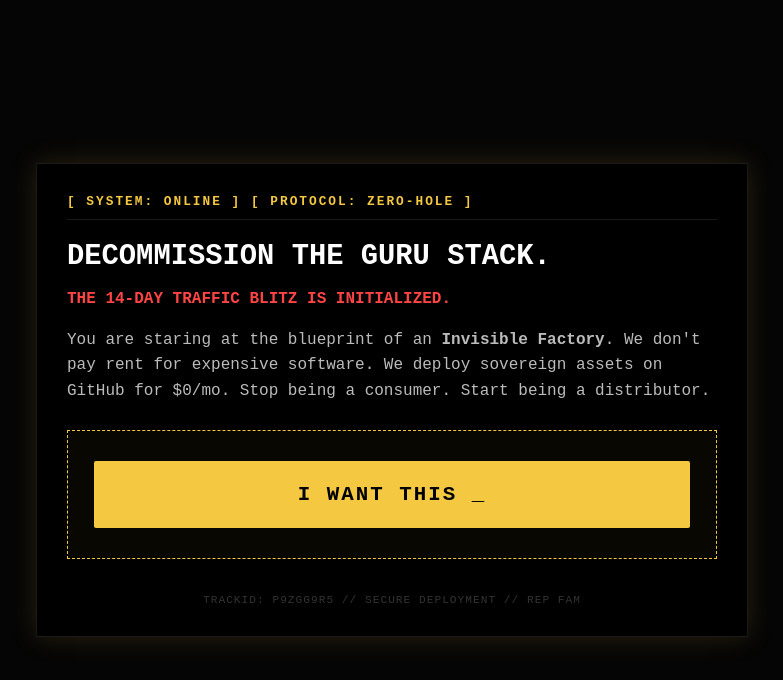
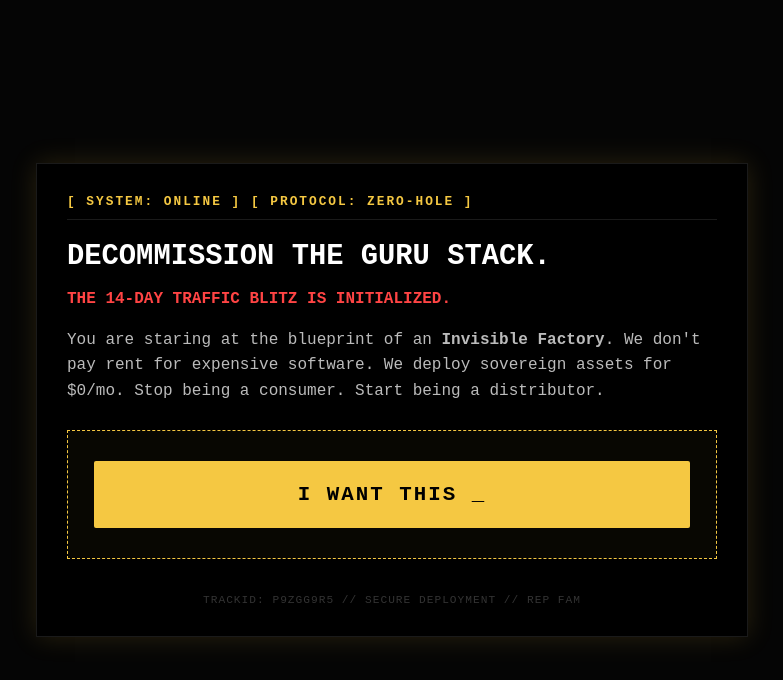
Before and after one commit to ceoboney-create/INDUSTRIAL-SPLASH, a plain HTML site: page index.html in a window 1280 px wide. Shown: the whole page, without its empty margins (248-1031 px from the left). Drawn offline with Linux system fonts and the light colour scheme.

Commit message:
Update index.html

```diff
--- a/index.html
+++ b/index.html
@@ -27,7 +27,7 @@
         <div class="warning">THE 14-DAY TRAFFIC BLITZ IS INITIALIZED.</div>
         <p>
             You are staring at the blueprint of an <b>Invisible Factory</b>.
-            We don't pay rent for expensive software. We deploy sovereign assets on GitHub for $0/mo.
+            We don't pay rent for expensive software. We deploy sovereign assets for $0/mo.
             Stop being a consumer. Start being a distributor.
         </p>
         <div class="cta-box">
```
